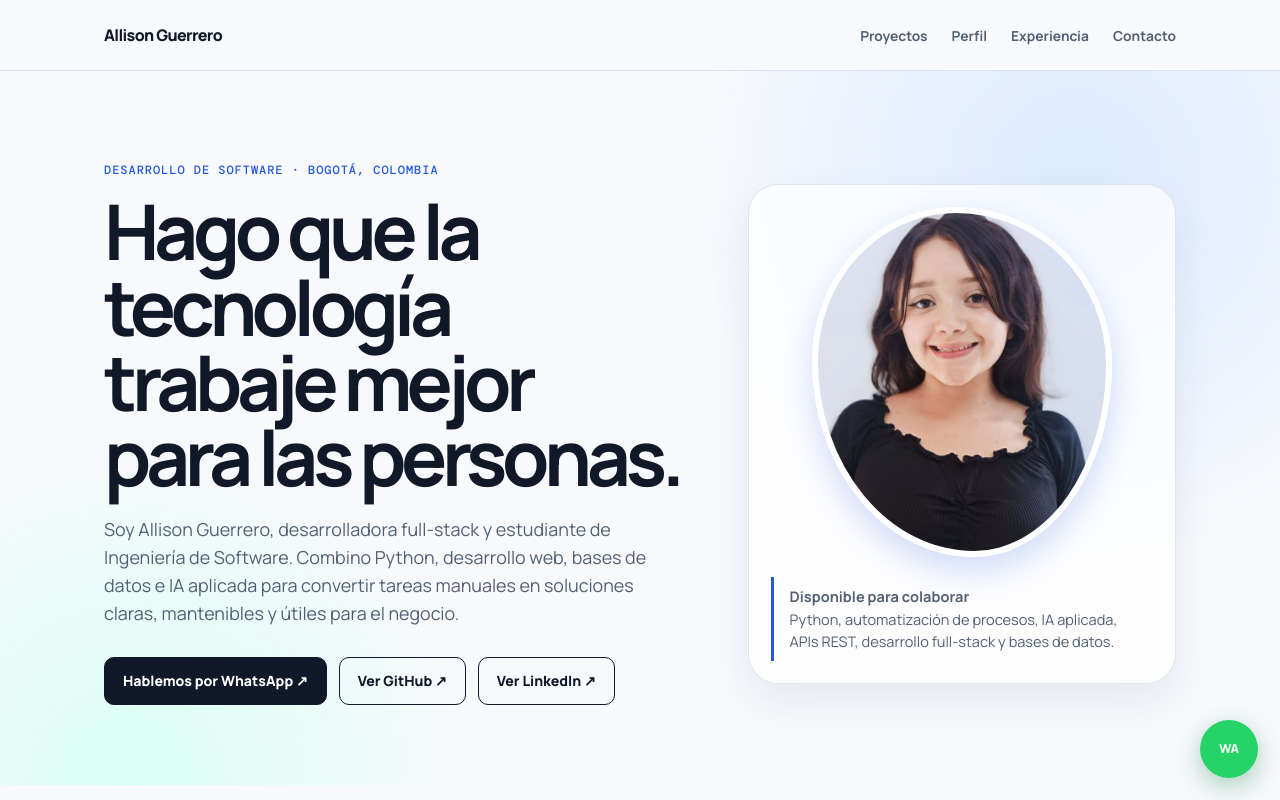
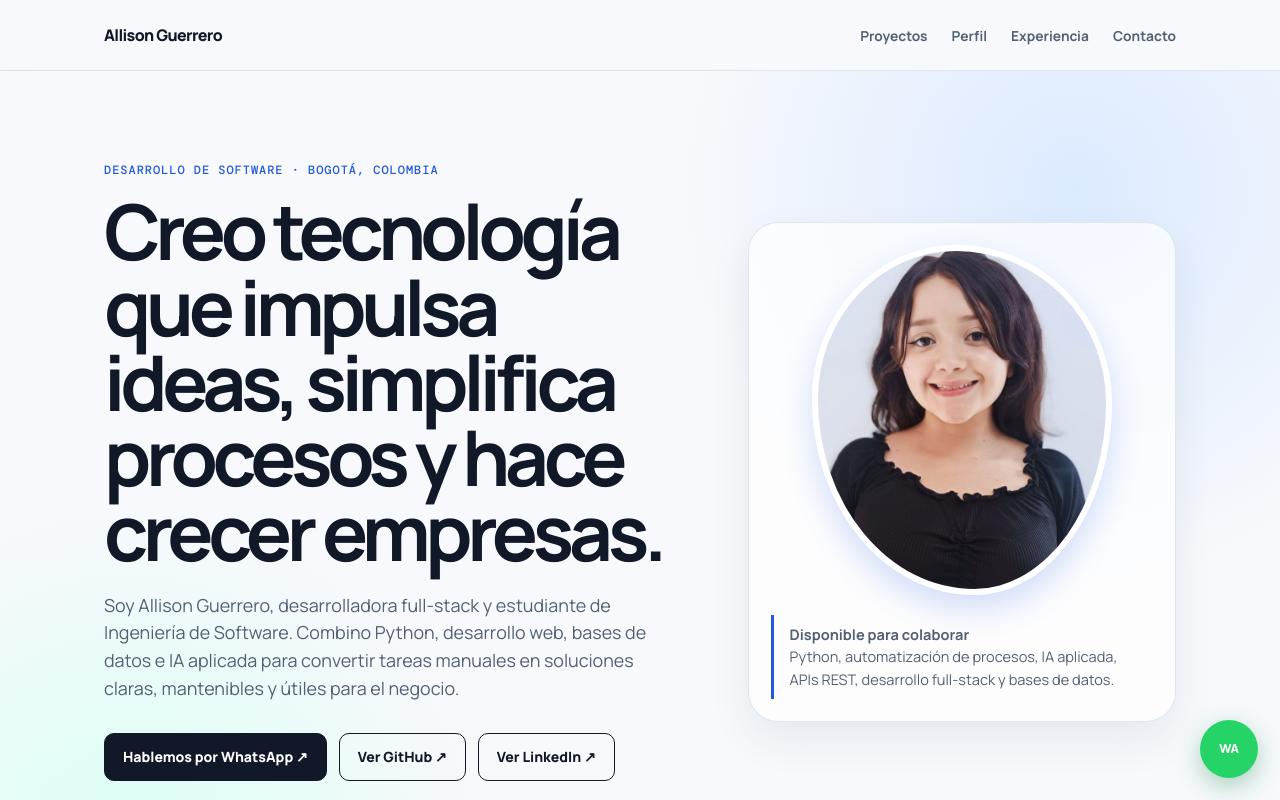
Before and after one commit to alinge20/alinge20.github.io, a plain HTML site: page index.html in a window 1280 px wide. Shown: the top 800 px of the page. Drawn offline with nearby package versions, Linux system fonts and the light colour scheme.

Commit message:
feat: emphasize business impact in portfolio hero

```diff
--- a/index.html
+++ b/index.html
@@ -24,7 +24,7 @@
 <body>
   <nav class="nav"><div class="wrap"><a class="brand" href="#inicio">Allison Guerrero</a><ul><li><a href="#proyectos">Proyectos</a></li><li><a href="#perfil">Perfil</a></li><li><a href="#experiencia">Experiencia</a></li><li><a href="#contacto">Contacto</a></li></ul></div></nav>
   <main>
-    <header id="inicio" class="hero"><div class="wrap hero-grid"><div><div class="eyebrow">Desarrollo de software · Bogotá, Colombia</div><h1>Hago que la tecnología trabaje mejor para las personas.</h1><p class="lead">Soy Allison Guerrero, desarrolladora full-stack y estudiante de Ingeniería de Software. Combino Python, desarrollo web, bases de datos e IA aplicada para convertir tareas manuales en soluciones claras, mantenibles y útiles para el negocio.</p><div class="actions"><a class="button primary" href="https://wa.me/573214204257" target="_blank" rel="noreferrer">Hablemos por WhatsApp ↗</a><a class="button secondary" href="https://github.com/alinge20" target="_blank" rel="noreferrer">Ver GitHub ↗</a><a class="button secondary" href="https://www.linkedin.com/in/allison-guerrero-a63596254/" target="_blank" rel="noreferrer">Ver LinkedIn ↗</a></div></div><aside class="hero-aside"><img class="portrait" src="assets/allison-guerrero-current.jfif" alt="Allison Guerrero"><div class="hero-note"><strong>Disponible para colaborar</strong><br>Python, automatización de procesos, IA aplicada, APIs REST, desarrollo full-stack y bases de datos.</div></aside></div></header>
+    <header id="inicio" class="hero"><div class="wrap hero-grid"><div><div class="eyebrow">Desarrollo de software · Bogotá, Colombia</div><h1>Creo tecnología que impulsa ideas, simplifica procesos y hace crecer empresas.</h1><p class="lead">Soy Allison Guerrero, desarrolladora full-stack y estudiante de Ingeniería de Software. Combino Python, desarrollo web, bases de datos e IA aplicada para convertir tareas manuales en soluciones claras, mantenibles y útiles para el negocio.</p><div class="actions"><a class="button primary" href="https://wa.me/573214204257" target="_blank" rel="noreferrer">Hablemos por WhatsApp ↗</a><a class="button secondary" href="https://github.com/alinge20" target="_blank" rel="noreferrer">Ver GitHub ↗</a><a class="button secondary" href="https://www.linkedin.com/in/allison-guerrero-a63596254/" target="_blank" rel="noreferrer">Ver LinkedIn ↗</a></div></div><aside class="hero-aside"><img class="portrait" src="assets/allison-guerrero-current.jfif" alt="Allison Guerrero"><div class="hero-note"><strong>Disponible para colaborar</strong><br>Python, automatización de procesos, IA aplicada, APIs REST, desarrollo full-stack y bases de datos.</div></aside></div></header>
     <section id="proyectos"><div class="wrap"><div class="section-heading"><div><div class="eyebrow">Trabajo demostrable</div><h2>Proyectos seleccionados</h2></div><p class="section-intro">Cada proyecto muestra una solución funcional, una arquitectura concreta y las tecnologías utilizadas.</p></div><div class="project-grid">
       <article class="card featured"><span class="number">01 / PROYECTO PERSONAL</span><div class="project-visual"><span>PLANIFICACIÓN INTELIGENTE</span><strong>TripMind</strong><div class="bars"><i></i><i></i><i></i></div></div><h3>TripMind AI</h3><p>Asistente de planificación de viajes que transforma una idea en un itinerario organizado. Construido como monorepo con web y API independientes, validación de datos, pruebas automatizadas y documentación de arquitectura.</p><div class="tags"><span class="tag">Next.js</span><span class="tag">TypeScript</span><span class="tag">FastAPI</span><span class="tag">Pydantic</span><span class="tag">Vitest</span></div><a class="repo" href="https://github.com/alinge20/tripmind-ai" target="_blank" rel="noreferrer">Ver repositorio ↗</a></article>
       <article class="card"><span class="number">02 / PROYECTO DE EQUIPO · EN DESARROLLO</span><div class="project-visual"><span>BIENESTAR LABORAL</span><strong>Pausas</strong><div class="bars"><i></i><i></i><i></i></div></div><h3>Pausas Activas</h3><p>Plataforma web y móvil para gestionar rutinas de bienestar laboral, horarios y cumplimiento por área. Incluye autenticación, control de permisos, paneles de seguimiento y una API REST conectada a PostgreSQL.</p><div class="tags"><span class="tag">Angular</span><span class="tag">Node.js</span><span class="tag">Express</span><span class="tag">PostgreSQL</span><span class="tag">Docker</span></div><span class="repo">Proyecto colaborativo en desarrollo</span></article>
```
